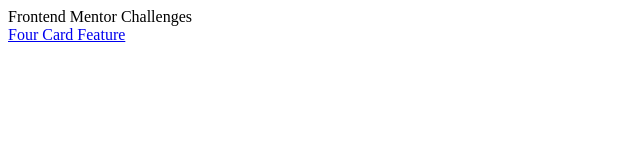
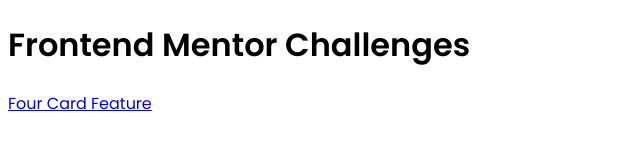
Before and after one commit to jrogodel/Front-End-Mentor-Challanges, a plain HTML site: page index.html in a window 1280 px wide. Shown: the whole page, without its empty margins (0-640 px from the left). Drawn offline with Linux system fonts and the light colour scheme.

Commit message:
add poppins font

```diff
--- a/index.html
+++ b/index.html
@@ -8,7 +8,8 @@
 
 </head>
 <body>
-    Frontend Mentor Challenges
+
+    <h1>Frontend Mentor Challenges</h1>
 
     <main>
         <a href="./four-card-feature-section/index.html">Four Card Feature</a>
--- a/styles.css
+++ b/styles.css
@@ -0,0 +1,9 @@
+@import url('https://fonts.googleapis.com/css2?family=Poppins:wght@300;400;600&display=swap');
+
+* {
+    box-sizing: border-box;
+}
+
+body {
+    font-family: 'Poppins', sans-serif;
+}
```
